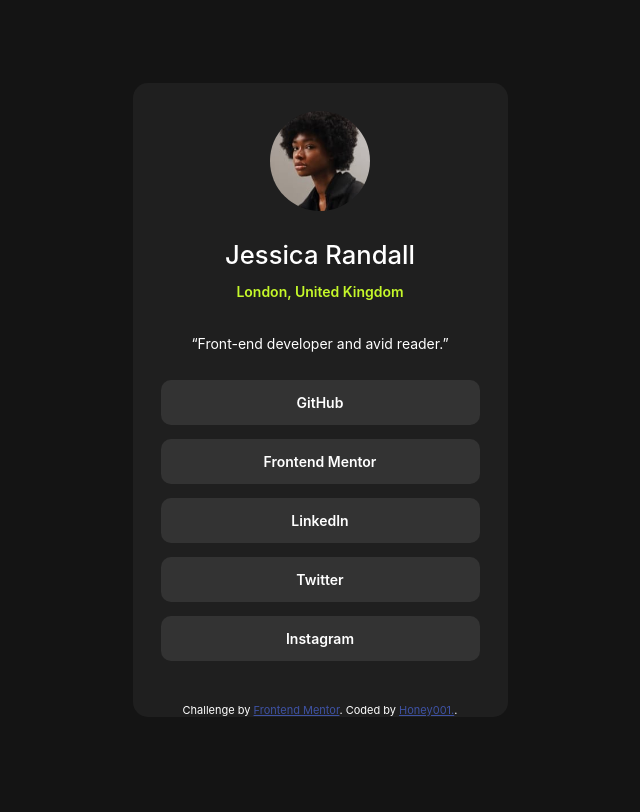
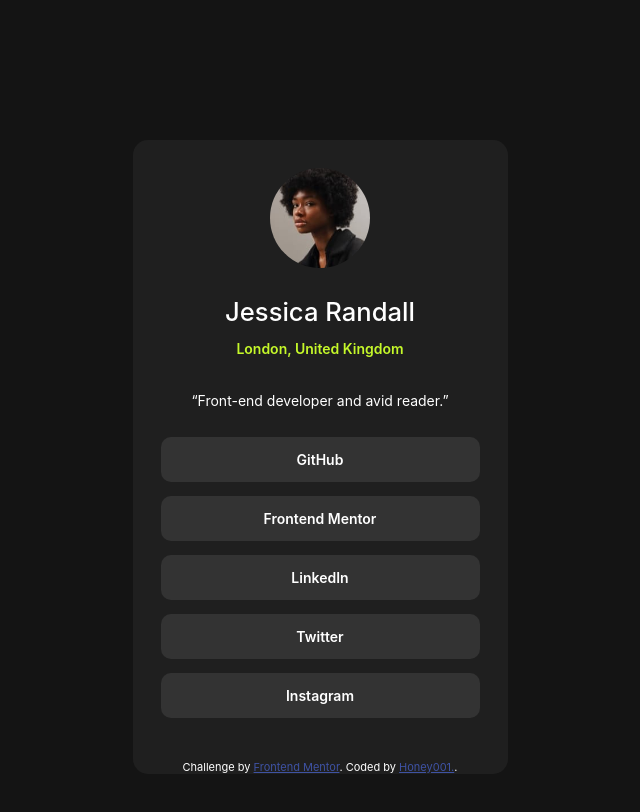
Before and after one commit to Honey001/social-link-profile, a plain HTML site: page index.html in a window 1280 px wide. Shown: the whole page, without its empty margins (320-960 px from the left). Drawn offline with Linux system fonts and the light colour scheme; a web font is replaced by a local one.

Commit message:
final commit

```diff
--- a/cssStyle/style.css
+++ b/cssStyle/style.css
@@ -47,7 +47,7 @@ body {
     font-size: 14px;
 }
 .main {
-    margin: 5em auto;
+    margin: 10em auto;
     background-color: var(--GREY-800);
     width: min(375px, 1440px);
     border-radius: 15px;
```
